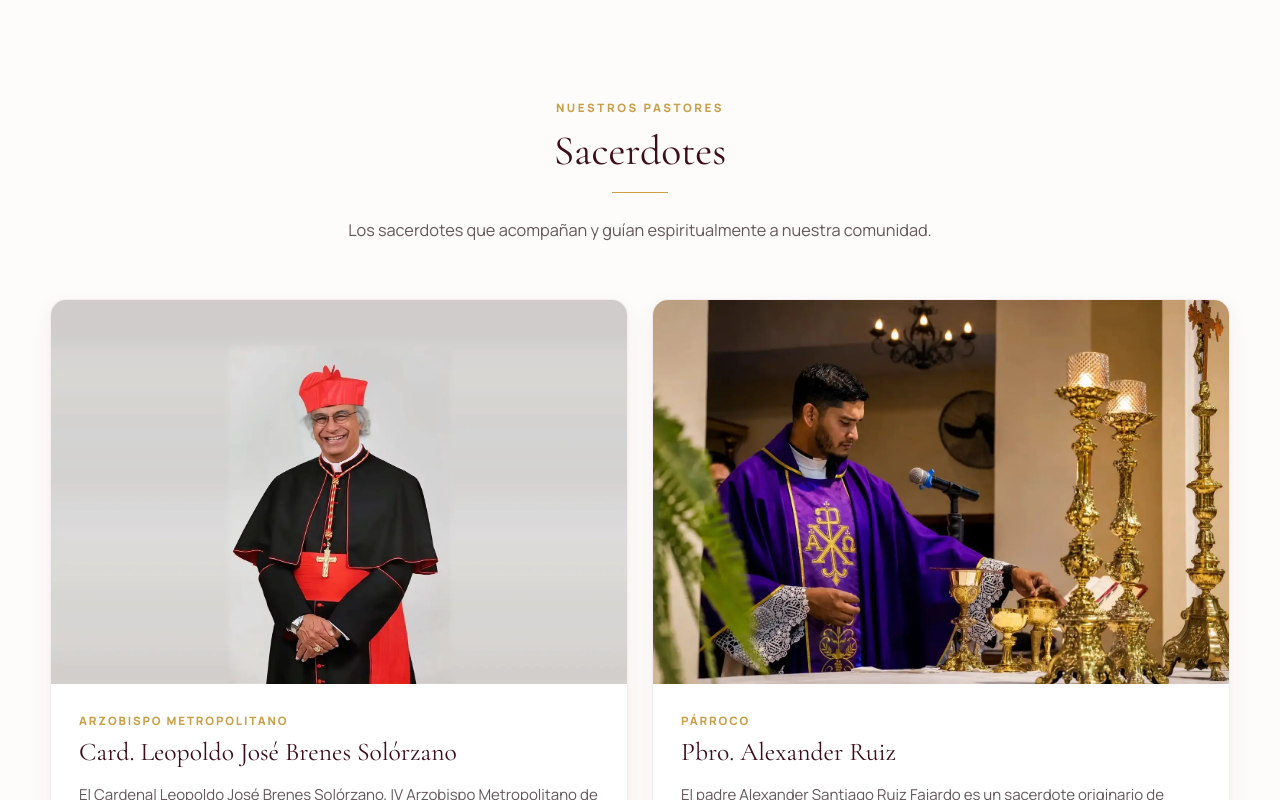
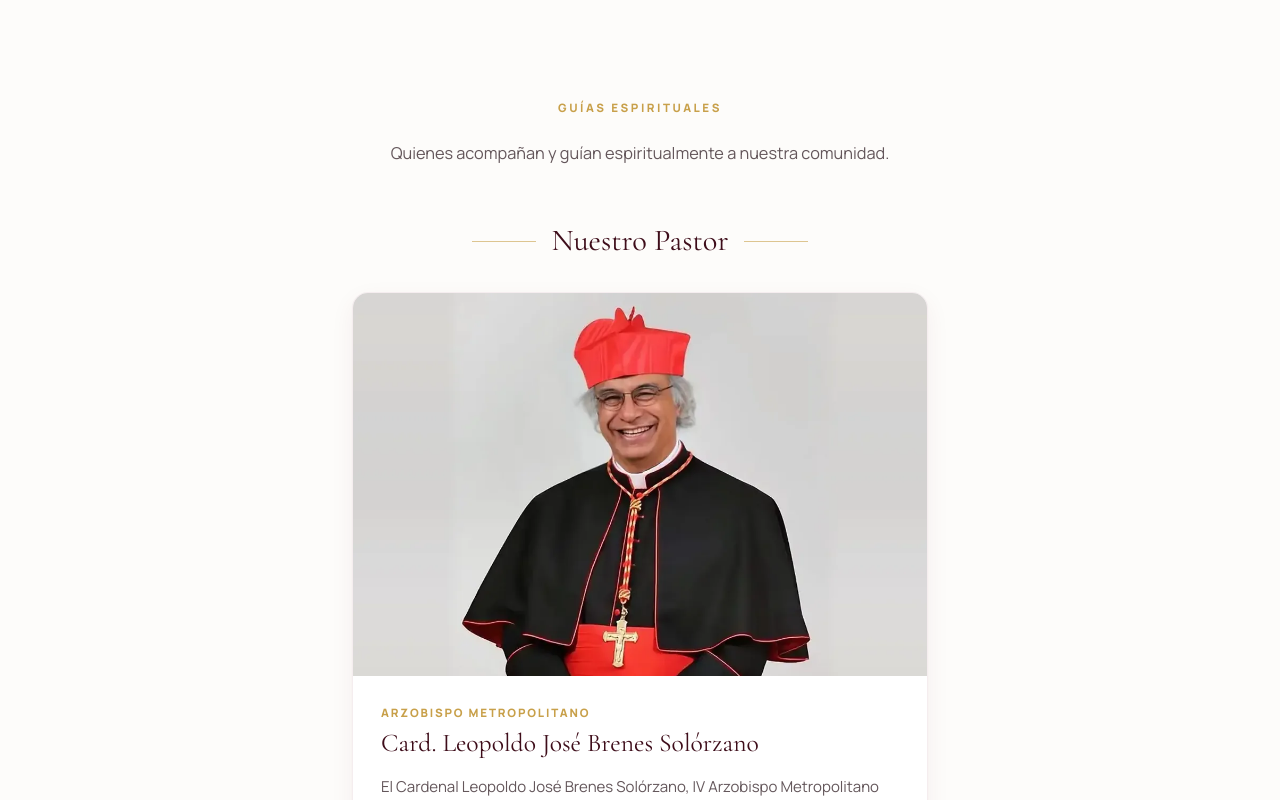
Before and after one commit to meleazar21/website-templo-expiatorio-calvario, a React (Vite) app: page / in a window 1280 px wide. Shown: the part 2960-3760 px from the top of the page. Built offline with nearby package versions, Linux system fonts and the light colour scheme.

Commit message:
adding sections

```diff
--- a/content/sacerdotes/card-leopoldo-josé-brenes-solórzano.json
+++ b/content/sacerdotes/card-leopoldo-josé-brenes-solórzano.json
@@ -2,6 +2,7 @@
   "orden": 0,
   "nombre": "Card. Leopoldo José Brenes Solórzano",
   "cargo": "Arzobispo Metropolitano",
+  "seccion": "pastor",
   "foto": "/fotos/cardenal.webp",
-  "biografia": "El Cardenal Leopoldo José Brenes Solórzano, IV Arzobispo Metropolitano de la Arquidiócesis de Managua, es un hombre profundamente unido a la devoción a Jesús del Rescate y, de manera muy especial, al Templo Expiatorio Arquidiocesano El Calvario de Masaya.\n\nSu amor y devoción por Jesús Nazareno tienen raíces muy profundas en su historia familiar. Desde su niñez, vivió de cerca esta devoción de la mano de su madre, quien era una gran devota de Jesús Nazareno y participaba con fervor en los tradicionales viernes de Cuaresma en El Calvario de Masaya.\n\nEn este templo, desde pequeño, aprendió a vivir la Semana Santa con fe y recogimiento. Aquellos recuerdos de infancia permanecen en su corazón y explican el profundo cariño que conserva por Masaya, por El Calvario y por la imagen de Jesús Nazareno.\n\nAño tras año, su corazón de pastor lo lleva a peregrinar a Masaya durante los días santos, desde el Miércoles Santo hasta el Domingo de la Resurrección, viviendo junto a nuestro pueblo los misterios centrales de nuestra fe.\n\nPor eso, para Masaya y para quienes compartimos esta devoción, el Cardenal Leopoldo José Brenes no es solamente nuestro Arzobispo: es nuestro padre, nuestro pastor, nuestro amigo y nuestro hermano mayor en la fe, unido a nosotros por una misma devoción."
+  "biografia": "El Cardenal Leopoldo José Brenes Solórzano, IV Arzobispo Metropolitano de la Arquidiócesis de Managua, es un hombre profundamente unido a la devoción a Jesús del Rescate y, de manera muy especial, al Templo Expiatorio Arquidiocesano El Calvario de Masaya.\n\nSu amor y devoción por Jesús Nazareno tienen raíces muy profundas en su historia familiar. Desde su niñez, vivió de cerca esta devoción de la mano de su madre, quien era una gran devota de Jesús Nazareno y participaba con fervor en los tradicionales viernes de Cuaresma en El Calvario de Masaya.\n\nEn este templo, desde pequeño, aprendió a vivir la Semana Santa con fe y recogimiento. Aquellos recuerdos de infancia permanecen en su corazón y explican el profundo cariño que conserva por Masaya, por El Calvario y por la imagen de Jesús Nazareno.\n\nDe igual manera, su corazón de pastor lo lleva a acompañar con especial cercanía los aniversarios de la Consagración y Dedicación del Templo Expiatorio Arquidiocesano El Calvario de Masaya, compartiendo con la comunidad estos momentos de fe, gratitud y alegría. Su presencia entre los fieles fortalece los lazos de fraternidad y hace recordar que el pueblo de masaya siempre camina unido a la iglesia.\n\nPor eso, para Masaya y para quienes compartimos esta devoción, el Cardenal Leopoldo José Brenes no es solamente nuestro Arzobispo: es nuestro padre, nuestro pastor, nuestro amigo y nuestro hermano mayor en la fe, unido a nosotros por una misma devoción."
 }
--- a/public/admin/config.yml
+++ b/public/admin/config.yml
@@ -104,6 +104,7 @@ collections:
       - { name: orden, label: "Orden en que aparece", widget: number, value_type: int, default: 1 }
       - { name: nombre, label: "Nombre", widget: string, hint: "Ej.: Pbro. Juan Pérez" }
       - { name: cargo, label: "Cargo", widget: string, hint: "Ej.: Párroco, Vicario" }
+      - { name: seccion, label: "Sección", widget: select, default: "sacerdote", options: [{ label: "Nuestro Pastor", value: "pastor" }, { label: "Nuestros Sacerdotes", value: "sacerdote" }], hint: "Nuestro Pastor es para el Arzobispo; los demás van en Nuestros Sacerdotes." }
       - { name: foto, label: "Fotografía", widget: image, required: false, hint: "Vertical, JPG de menos de 300 KB." }
       - { name: biografia, label: "Biografía", widget: text, hint: "Deja una línea en blanco entre párrafos. La tarjeta muestra el primer párrafo; el resto se ve al tocar 'Conocer más'." }
 
--- a/src/components/Priests.tsx
+++ b/src/components/Priests.tsx
@@ -1,35 +1,73 @@
 import { useState } from "react";
 import { priests, type Priest } from "../data/parish";
-import { Eyebrow, Icon, Lead, Lightbox, PhotoPlaceholder, Reveal, Section, Title, useModalLayer } from "./ui";
+import { Eyebrow, Icon, Lead, Lightbox, PhotoPlaceholder, Reveal, Section, useModalLayer } from "./ui";
 
 const paragraphs = (text: string) => text.split(/\n{2,}/).map((p) => p.trim()).filter(Boolean);
 
 /**
- * The parish priest and the vicar. Only two people, so each gets a wide card with the
- * photo beside the start of the bio; the full bio opens in a profile, where long text
- * reads better than stretched inside the card.
+ * Two groups: "Nuestro Pastor" (the archbishop, alone and centered) and, below it,
+ * "Nuestros Sacerdotes" (the parish priest and the vicar, side by side). Each card opens
+ * the full bio in a profile, where long text reads better than stretched inside the card.
  */
 export function Priests() {
   const [profile, setProfile] = useState<Priest | null>(null);
+  const pastors = priests.filter((p) => p.seccion === "pastor");
+  const others = priests.filter((p) => p.seccion !== "pastor");
 
   return (
     <Section id="sacerdotes">
       <Reveal>
         <div className="text-center">
-          <Eyebrow>Nuestros pastores</Eyebrow>
-          <Title center>Sacerdotes</Title>
+          <Eyebrow>Guías espirituales</Eyebrow>
           <Lead center>
-            Los sacerdotes que acompañan y guían espiritualmente a nuestra comunidad.
+            Quienes acompañan y guían espiritualmente a nuestra comunidad.
           </Lead>
         </div>
       </Reveal>
 
-      <div className="mt-14 grid gap-6 lg:grid-cols-2">
-        {priests.map((p, i) => (
-          <Reveal key={p.nombre} delay={i * 110} className="h-full">
+      {pastors.length > 0 && (
+        <>
+          <GroupHeading>Nuestro Pastor</GroupHeading>
+          <div className="mx-auto mt-8 grid max-w-xl gap-6">
+            {pastors.map((p, i) => <PriestCard key={p.nombre} p={p} delay={i * 110} onOpen={setProfile} />)}
+          </div>
+        </>
+      )}
+
+      {others.length > 0 && (
+        <>
+          <GroupHeading>{pastors.length > 0 ? "Nuestros Sacerdotes" : null}</GroupHeading>
+          <div className="mt-8 grid gap-6 lg:grid-cols-2">
+            {others.map((p, i) => <PriestCard key={p.nombre} p={p} delay={i * 110} onOpen={setProfile} />)}
+          </div>
+        </>
+      )}
+
+      {profile && <PriestProfile p={profile} onClose={() => setProfile(null)} />}
+    </Section>
+  );
+}
+
+/** Subheading for each group: the title between two short gold rules. */
+function GroupHeading({ children }: { children: string | null }) {
+  if (!children) return <div className="mt-14" />;
+  return (
+    <Reveal>
+      <h3 className="mt-14 flex items-center justify-center gap-4 text-center font-serif text-[1.7rem] leading-tight text-wine-deep sm:text-[1.9rem]">
+        <span className="h-px w-10 bg-gold/60 sm:w-16" aria-hidden="true" />
+        {children}
+        <span className="h-px w-10 bg-gold/60 sm:w-16" aria-hidden="true" />
+      </h3>
+    </Reveal>
+  );
+}
+
+function PriestCard({ p, delay, onOpen }: { p: Priest; delay: number; onOpen: (p: Priest) => void }) {
+  return (
+    <Reveal delay={delay} className="h-full">
       <button
         type="button"
-              onClick={() => setProfile(p)}
+        onClick={() => onOpen(p)}
         className="group flex h-full w-full flex-col overflow-hidden rounded-2xl border border-wine/[0.08] bg-white text-left shadow-card transition-all hover:-translate-y-1 hover:shadow-lift"
       >
         {/* The photos are landscape (the priest at the altar or ambo), so they go
@@ -44,7 +82,7 @@ export function Priests() {
 
         <div className="flex flex-1 flex-col p-7">
           <p className="text-[0.72rem] font-extrabold uppercase tracking-[0.16em] text-gold">{p.cargo}</p>
-                <h3 className="mt-1.5 text-[1.6rem] leading-tight text-wine-deep">{p.nombre}</h3>
+          <h4 className="mt-1.5 font-serif text-[1.6rem] leading-tight text-wine-deep">{p.nombre}</h4>
           <p className="mt-4 line-clamp-5 text-[0.94rem] leading-relaxed text-ink-soft">
             {paragraphs(p.biografia)[0]}
           </p>
@@ -54,11 +92,6 @@ export function Priests() {
         </div>
       </button>
     </Reveal>
-        ))}
-      </div>
-
-      {profile && <PriestProfile p={profile} onClose={() => setProfile(null)} />}
-    </Section>
   );
 }
 
--- a/src/data/parish.ts
+++ b/src/data/parish.ts
@@ -49,6 +49,9 @@ export interface Priest {
   /** Photo path. Empty = a "photo to be defined" placeholder is drawn. */
   foto?: string;
   biografia: string;
+  /** "pastor" = shown alone under "Nuestro Pastor" (the archbishop); anything else, or
+   *  empty, = under "Nuestros Sacerdotes". */
+  seccion?: "pastor" | "sacerdote";
 }
 export const priests = loadCollection<Priest>(
   import.meta.glob("../../content/sacerdotes/*.json", { eager: true })
```
Also changed, not shown: public/fotos/cardenal.webp. Lines whose indentation alone changed are shown as unchanged.
